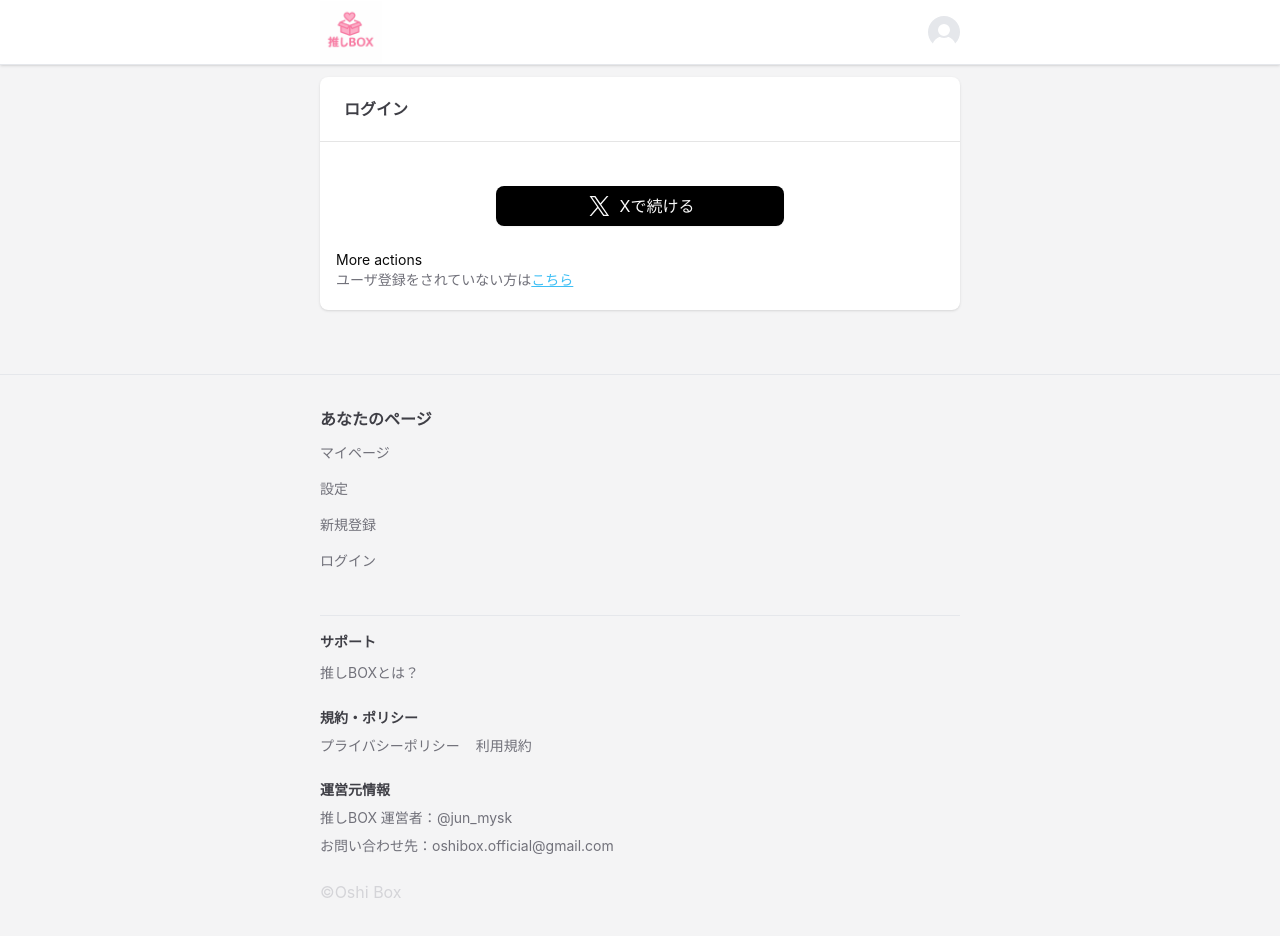
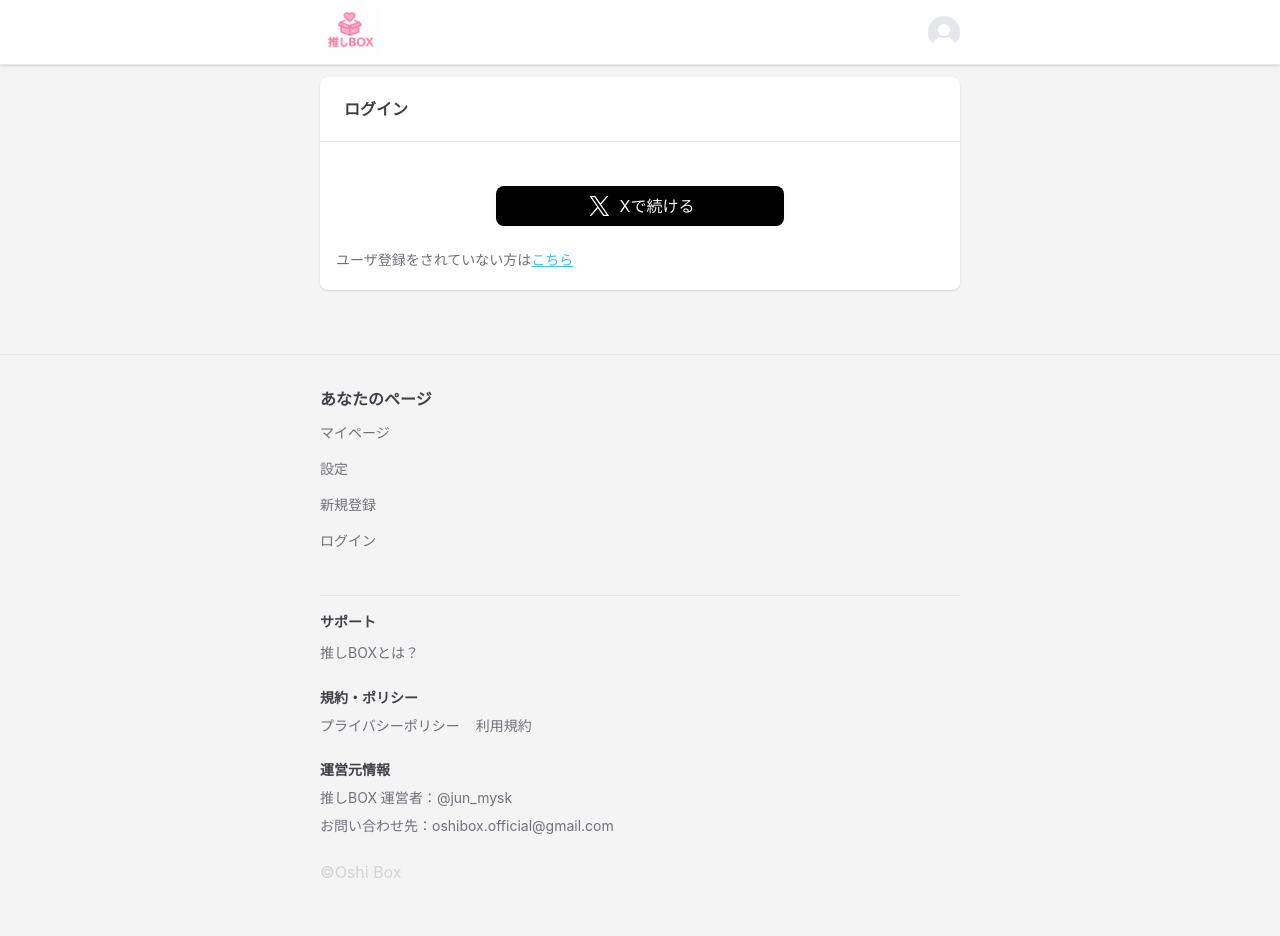
Before and after one commit to miyasuke5798/oshi-box, a Next.js app: page /session/new in a window 1280 px wide. Shown: the top 936 px of the page. Built offline with nearby package versions, Linux system fonts and the light colour scheme; no server answers.

Commit message:
fix session/new page

```diff
--- a/app/(main)/session/new/page.tsx
+++ b/app/(main)/session/new/page.tsx
@@ -35,7 +35,7 @@
           <div className="flex flex-col gap-6 max-w-64 sm:max-w-72 mx-auto mb-6">
             <XButton />
           </div>
-          <ul className="text-sm">More actions
+          <ul className="text-sm">
             <li>
               <p className="text-[#71717a]">
                 ユーザ登録をされていない方は
```
